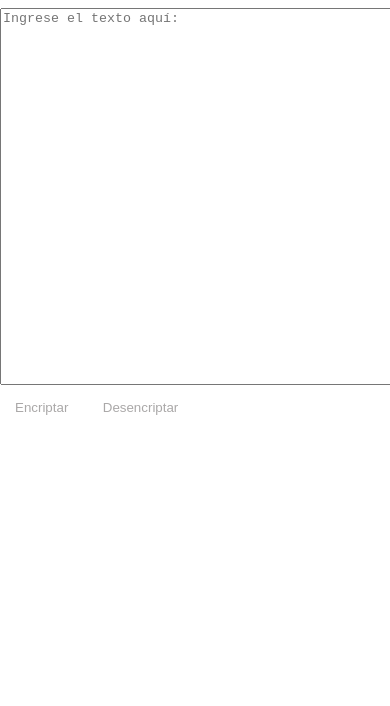
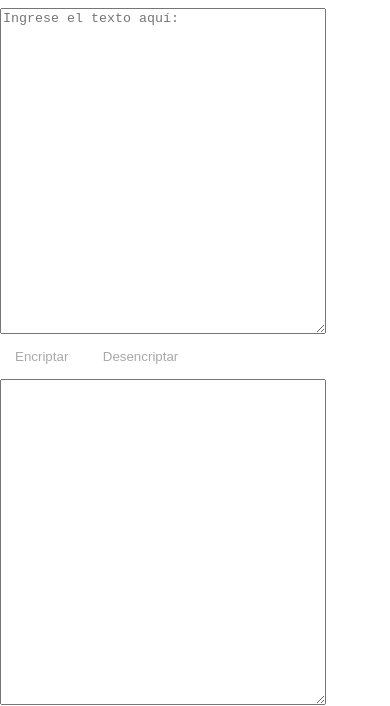
Before and after one commit to malexcdl/aluraChallengeOne, a plain HTML site: page index.html in a window 390 px wide. Shown: the part 63-769 px from the top of the page. Drawn offline with Linux system fonts and the light colour scheme.

Commit message:
Ajustando Responsive

```diff
--- a/style.css
+++ b/style.css
@@ -103,4 +103,12 @@
     .navbar-email {
       display: none;
     }
+    .main-container {
+      display: flex;
+      flex-direction: column;
+    }
+    .section1 textarea, .section2 textarea{
+      width: 320px;
+      height: 320px;
+    }
   }
```
